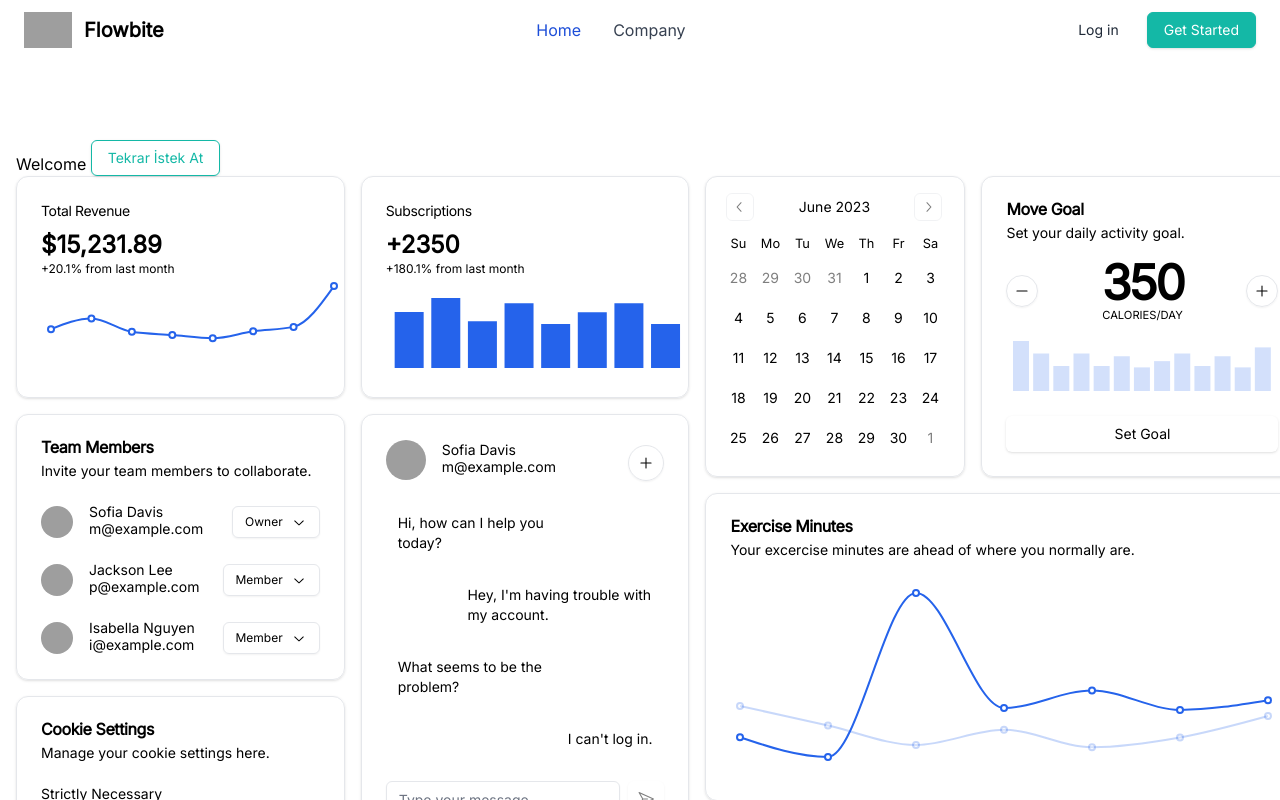
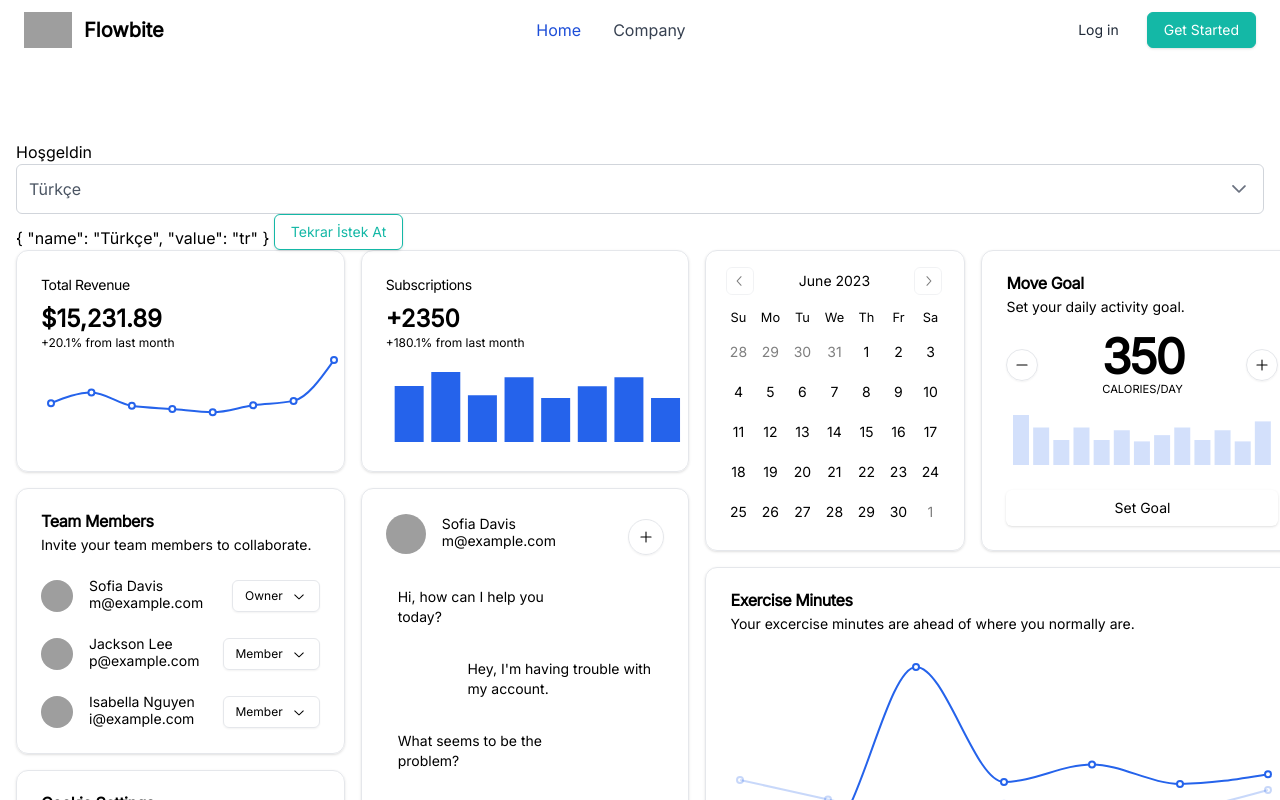
Before and after one commit to yucelkulac/primewind, a Nuxt app: page /about in a window 1280 px wide. Shown: the top 800 px of the page. Built offline with nearby package versions, Linux system fonts and the light colour scheme; no server answers; grey boxes are pictures that could not be loaded.

Commit message:
Nuxt - i18n

```diff
--- a/i18n.config.js
+++ b/i18n.config.js
@@ -5,8 +5,8 @@ export default defineI18nConfig(() => ({
       en: {
         welcome: 'Welcome'
       },
-      fr: {
-        welcome: 'Bienvenue'
+      tr: {
+        welcome: 'Hoşgeldin'
       }
     }
   }))
--- a/nuxt.config.js
+++ b/nuxt.config.js
@@ -40,6 +40,9 @@ export default defineNuxtConfig({
     transpile: ['nuxt', 'primevue']
   },
   i18n: {
-    vueI18n: './i18n.config.js' // if you are using custom path, default
+    vueI18n: './i18n.config.js',
+    locales: ['en', 'tr'],
+    defaultLocale: 'tr',
+
   }
 })
--- a/pages/about.vue
+++ b/pages/about.vue
@@ -1,7 +1,11 @@
 <template>
     <div class="container my-20">
         {{ $t('welcome') }}
-        <Button outlined  @mouseover="refresh" @click="refresh">Tekrar İstek At</Button>
+        <div class="card flex justify-content-center">
+            <Dropdown v-model="selectedLang" :options="languages" optionLabel="name" placeholder="Select a City" class="w-full md:w-14rem" />
+        </div>
+        {{ selectedLang }}
+        <Button outlined  @click="refresh">Tekrar İstek At</Button>
         <div v-if="pending">Yükleniyor</div>
         <div v-else>{{ todosData }}</div>
         <div class="md:grids-col-2 grid md:gap-4 lg:grid-cols-10 xl:grid-cols-11 xl:gap-4">
@@ -1178,6 +1182,24 @@
 
 <script setup>
 
+const { locale } = useI18n()
+
+const languages = ref([
+    { name: 'English', value: 'en' },
+    { name: 'Türkçe', value: 'tr' },
+]);
+
+const activeLang = computed(() => {
+    return languages.value.find(item => item.value == locale.value);
+})
+const selectedLang = ref(activeLang.value);
+
+
+
+watch(selectedLang , (newValue) => {
+    locale.value = newValue.value;
+})
+
 const { data : todosData, pending, error, refresh } = useFetch(`https://jsonplaceholder.typicode.com/posts`);
 
 console.log(todosData.value);
```
